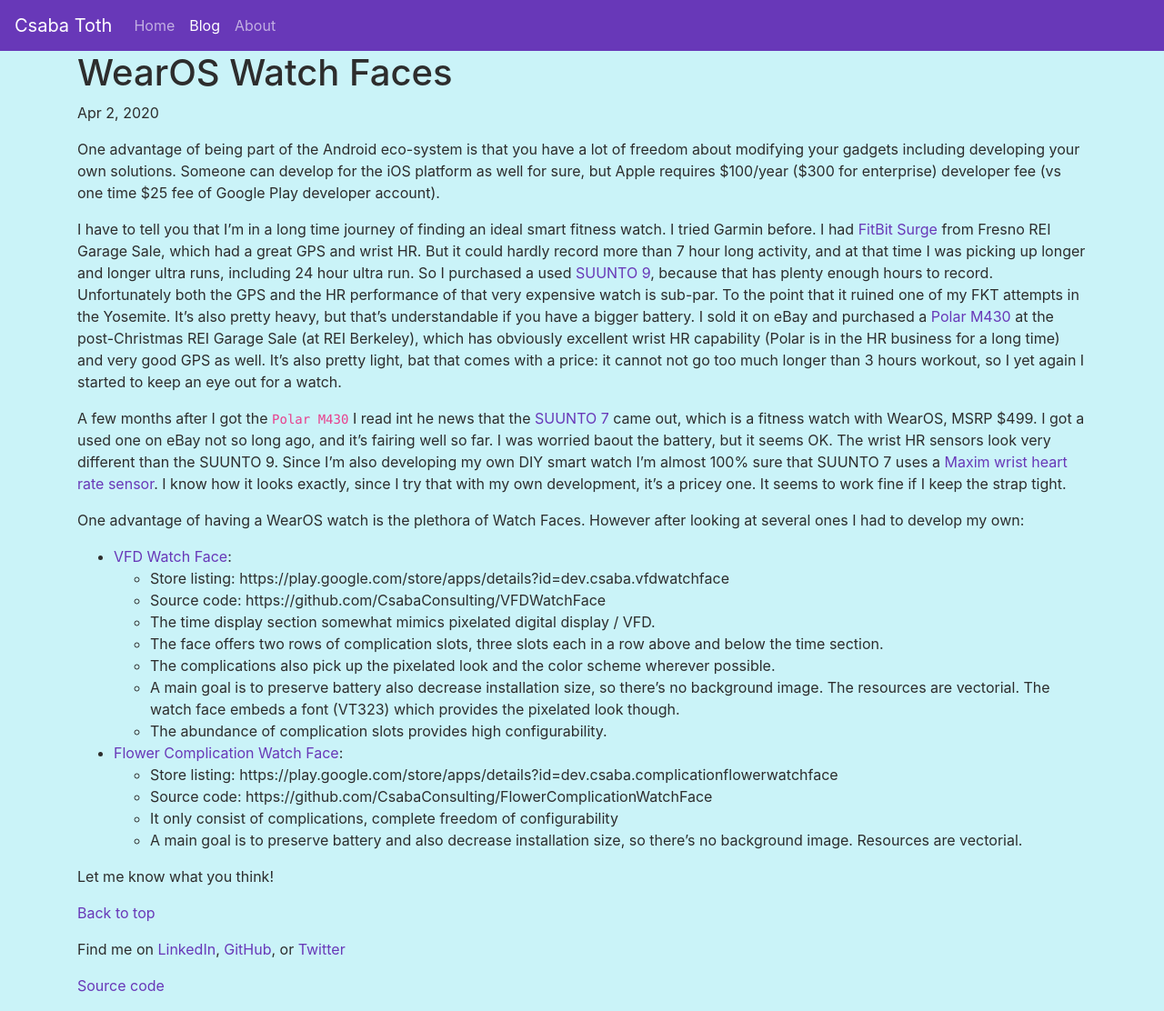
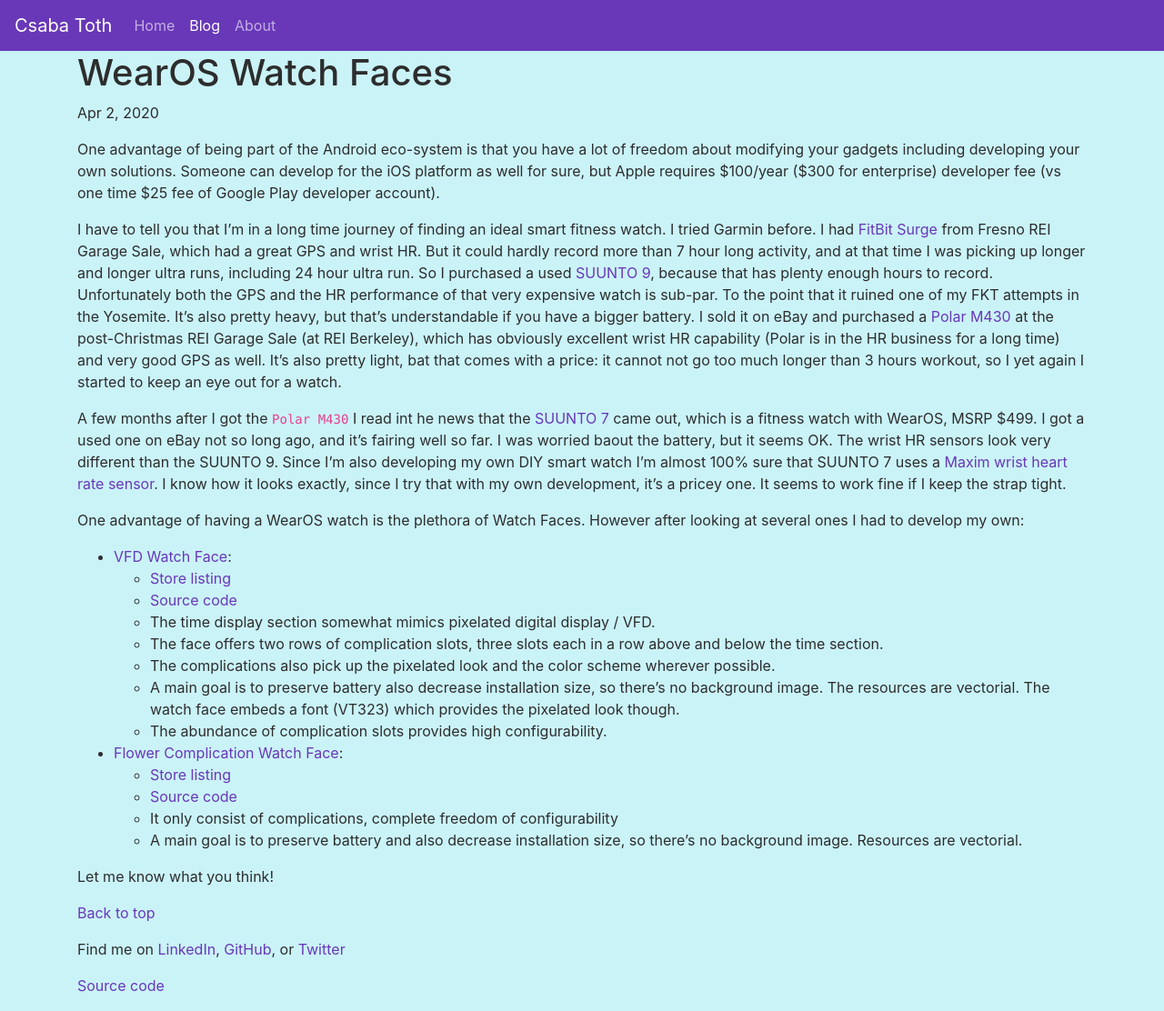
Before and after one commit to CsabaConsulting/csaba.page, a Jekyll site: the page built from _posts/blog/2020-04-02-wearos-watch-faces.md, in a window 1280 px wide. Shown: the whole page at 91% size. Built offline with Jekyll 4.4.1, drawn with Linux system fonts in a browser that asks for light colours; some web fonts are replaced; comment, search, counter and statistics services are not loaded.

Commit message:
Modify markup for watch face store listing and repo links

```diff
--- a/_posts/blog/2020-04-02-wearos-watch-faces.md
+++ b/_posts/blog/2020-04-02-wearos-watch-faces.md
@@ -16,16 +16,16 @@
 One advantage of having a WearOS watch is the plethora of Watch Faces. However after looking at several ones I had to develop my own:
 
 * [VFD Watch Face](https://play.google.com/store/apps/details?id=dev.csaba.vfdwatchface):
-  - Store listing: https://play.google.com/store/apps/details?id=dev.csaba.vfdwatchface
-  - Source code: https://github.com/CsabaConsulting/VFDWatchFace
+  - [Store listing](https://play.google.com/store/apps/details?id=dev.csaba.vfdwatchface)
+  - [Source code](https://github.com/CsabaConsulting/VFDWatchFace)
   - The time display section somewhat mimics pixelated digital display / VFD.
   - The face offers two rows of complication slots, three slots each in a row above and below the time section.
   - The complications also pick up the pixelated look and the color scheme wherever possible.
   - A main goal is to preserve battery also decrease installation size, so there's no background image. The resources are vectorial. The watch face embeds a font (VT323) which provides the pixelated look though.
   - The abundance of complication slots provides high configurability.
 * [Flower Complication Watch Face](https://play.google.com/store/apps/details?id=dev.csaba.complicationflowerwatchface):
-  - Store listing: https://play.google.com/store/apps/details?id=dev.csaba.complicationflowerwatchface
-  - Source code: https://github.com/CsabaConsulting/FlowerComplicationWatchFace
+  - [Store listing](https://play.google.com/store/apps/details?id=dev.csaba.complicationflowerwatchface)
+  - [Source code](https://github.com/CsabaConsulting/FlowerComplicationWatchFace)
   - It only consist of complications, complete freedom of configurability
   - A main goal is to preserve battery and also decrease installation size, so there's no background image. Resources are vectorial.
 
```
